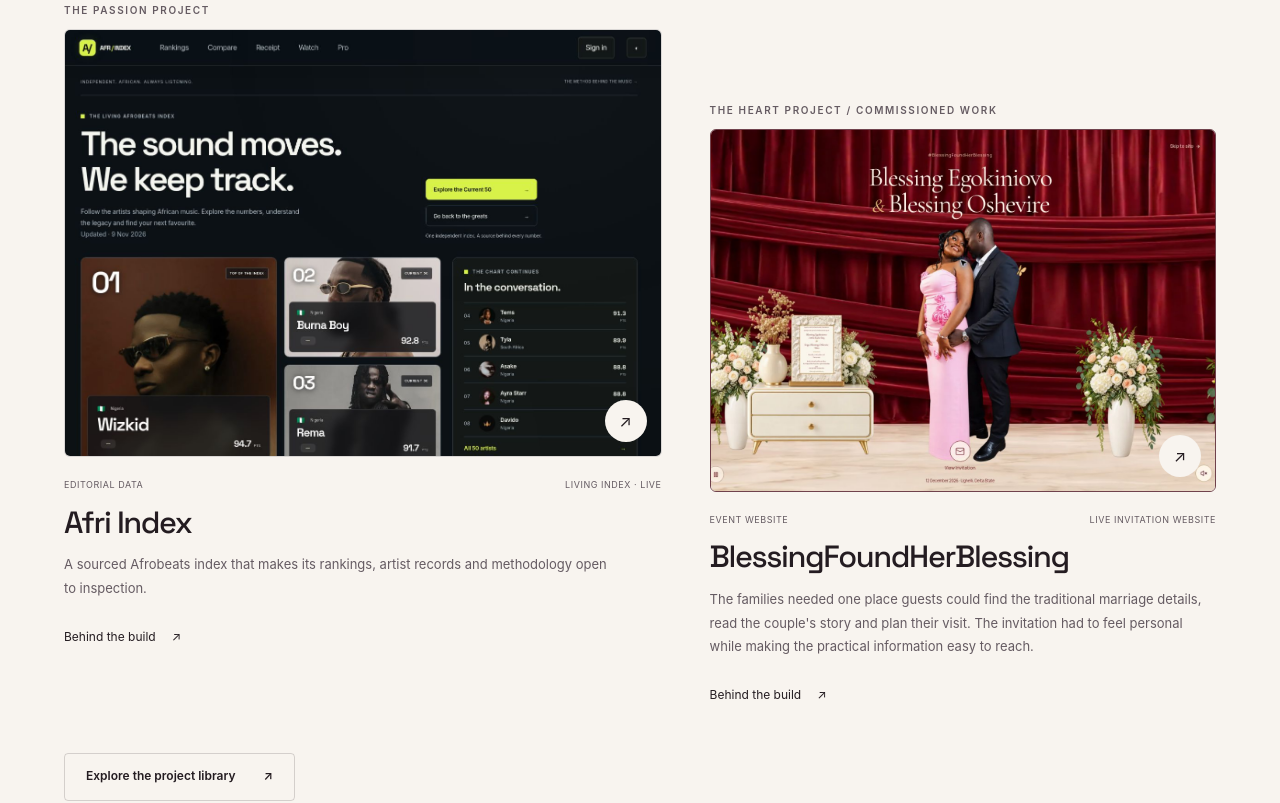
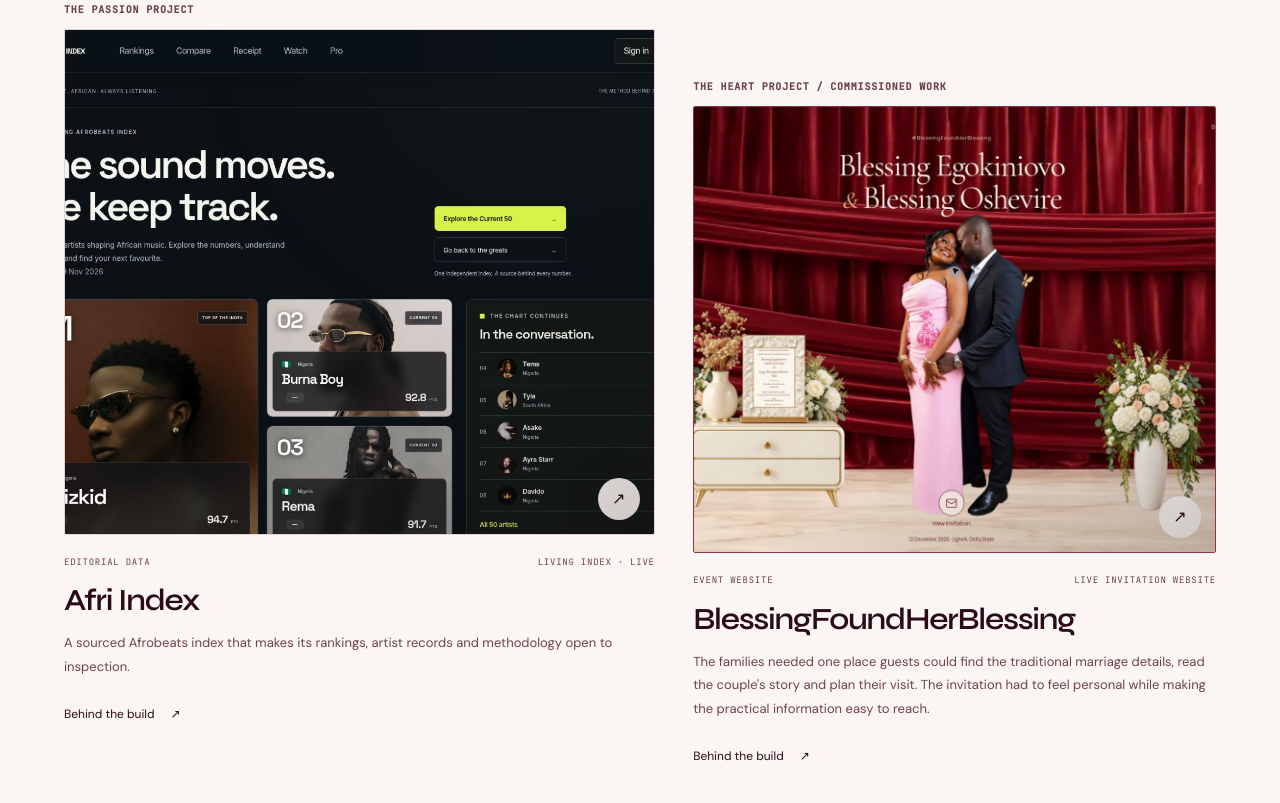
Before and after one commit to codeWithGojo/portfolio, a React (Vite) app: page / in a window 1280 px wide. Shown: the part 1180-1983 px from the top of the page. Built offline with nearby package versions, Linux system fonts and the light colour scheme.

Commit message:
style: restore burgundy editorial system, typography, magnetic UI and hobbies layouts

```diff
--- a/src/world.css
+++ b/src/world.css
@@ -4,34 +4,34 @@ body {
   color: var(--text);
 }
 :root {
-  --bg: #141315;
-  --bg-deep: #0c0c0d;
-  --panel: #211d21;
-  --text: #f8f2ee;
-  --muted: #bdb3b5;
-  --faint: #bdb3b5;
-  --line: #ffffff24;
-  --accent: #a8c6ff;
-  --accent-bright: #c5d9ff;
-  --on-accent: #131c2d;
-  --accent-wash: #a8c6ff12;
+  --bg: #0d090b;
+  --bg-deep: #090608;
+  --panel: #260d17;
+  --text: #f5efef;
+  --muted: #d4b6bd;
+  --faint: #b18b95;
+  --line: #d2a4af36;
+  --accent: #c4314d;
+  --accent-bright: #e25b77;
+  --on-accent: #fff9fa;
+  --accent-wash: #c4314d18;
   --gutter: clamp(20px, 5vw, 76px);
 }
 :root[data-theme="light"] {
-  --bg: #f8f4ef;
-  --bg-deep: #ede7e0;
-  --panel: #fffdfa;
-  --text: #241c21;
-  --muted: #655b62;
-  --faint: #655b62;
-  --line: #241c212b;
-  --accent: #284f88;
-  --accent-bright: #1e3f70;
-  --on-accent: #fff;
-  --accent-wash: #284f8810;
+  --bg: #fbf5f3;
+  --bg-deep: #f0e1e3;
+  --panel: #fffaf8;
+  --text: #2b0b17;
+  --muted: #6e434f;
+  --faint: #865b66;
+  --line: #5c11262c;
+  --accent: #871a33;
+  --accent-bright: #a8203f;
+  --on-accent: #ffffff;
+  --accent-wash: #871a3310;
 }
 body {
-  font-family: Inter, Arial, sans-serif;
+  font-family: "DM Sans", Arial, sans-serif;
   font-size: 16px;
   line-height: 1.75;
 }
@@ -39,9 +39,9 @@ h1,
 h2,
 h3,
 h4 {
-  font-family: "Space Grotesk", Arial, sans-serif;
-  font-weight: 500;
-  letter-spacing: -0.045em;
+  font-family: Syne, "Space Grotesk", Arial, sans-serif;
+  font-weight: 600;
+  letter-spacing: -0.04em;
 }
 h2 {
   font-size: clamp(32px, 4.4vw, 60px);
@@ -342,9 +342,9 @@ a {
 }
 .world-featured {
   display: grid;
-  grid-template-columns: 1.18fr 1fr;
-  gap: 48px;
-  margin-bottom: 36px;
+  grid-template-columns: 1.13fr 1fr;
+  gap: clamp(20px, 3vw, 42px);
+  margin-bottom: 42px;
 }
 .world-featured > div:nth-child(2) {
   padding-top: 100px;
@@ -363,10 +363,10 @@ a {
 .world-project-image img {
   display: block;
   width: 100%;
-  aspect-ratio: 1.4;
+  aspect-ratio: 1.45;
   object-fit: cover;
   object-position: top;
-  transition: transform 0.6s cubic-bezier(0.22, 1, 0.36, 1);
+  transition: transform 0.7s cubic-bezier(0.22, 1, 0.36, 1);
 }
 .world-project-image:hover img {
   transform: scale(1.035);
@@ -799,31 +799,6 @@ a {
   letter-spacing: -0.08em;
   margin-bottom: 24px;
 }
-.record-art {
-  aspect-ratio: 1;
-  background: repeating-radial-gradient(
-    circle at center,
-    #1c1920 0 2px,
-    #302b31 3px 4px
-  );
-  border-radius: 50%;
-  display: grid;
-  place-items: center;
-  box-shadow: inset 0 0 0 25px #ffffff04;
-  max-width: 460px;
-}
-.record-art span {
-  background: #b8b0a2;
-  color: #282124;
-  width: 42%;
-  height: 42%;
-  border-radius: 50%;
-  display: grid;
-  place-content: center;
-  text-align: center;
-  font: 500 clamp(20px, 3.5vw, 45px)/1 "Space Grotesk";
-  letter-spacing: -0.05em;
-}
 .music-lists {
   margin-top: 65px;
 }
@@ -1165,7 +1140,7 @@ a {
     gap: 35px;
   }
   .world-featured > div:nth-child(2) {
-    padding-top: 20px;
+    padding-top: 0;
   }
   .world-project-grid {
     gap: 42px 20px;
@@ -1232,10 +1207,6 @@ a {
   }
   .adele-feature {
     gap: 35px;
-  }
-  .record-art {
-    width: 85%;
-    margin-inline: auto;
   }
   .music-lists {
     margin-top: 40px;
@@ -1365,17 +1336,6 @@ a {
   --accent: #a71632;
   --on-accent: #ffffff;
 }
-.wm-ninja {
-  top: 84px;
-}
-.wm-ninja-art {
-  height: auto;
-}
-@media (max-width: 760px) {
-  .wm-ninja {
-    top: 74px;
-  }
-}
 .world-hero-grid > * {
   min-width: 0;
 }
@@ -1386,10 +1346,6 @@ a {
   .world-portrait {
     aspect-ratio: auto;
   }
-  .world-header nav .app-install {
-    grid-column: 1/-1;
-    justify-content: center;
-  }
 }
 .anime-card .character-type {
   width: calc(100% + 28px);
@@ -1397,20 +1353,10 @@ a {
   font-size: clamp(20px, 2vw, 30px);
   letter-spacing: -0.05em;
 }
-.anime-card:nth-child(2) .character-type {
-  background: #1e2b28;
-  color: #a9d7b9;
-}
-.anime-card:nth-child(3) .character-type {
-  background: #242336;
-  color: #c8c2e8;
-}
-.anime-card:nth-child(4) .character-type {
-  background: #33261e;
-}
-.anime-card:nth-child(5) .character-type {
-  background: #361b20;
-}
+.anime-card:nth-child(2) .character-type { background: #3a1726; color: #f0c0cd; }
+.anime-card:nth-child(3) .character-type { background: #381420; color: #e6a1b3; }
+.anime-card:nth-child(4) .character-type { background: #431f23; color: #f2c1a2; }
+.anime-card:nth-child(5) .character-type { background: #301014; color: #edaf9e; }
 .artist-links {
   display: flex;
   flex-wrap: wrap;
@@ -1431,3 +1377,75 @@ a {
 .artist-links a:hover {
   background: var(--panel);
 }
+
+
+/* Imegu World: intentionally editorial black / burgundy system. */
+body { background: var(--bg); color: var(--text); }
+.world-header { background: color-mix(in srgb, var(--bg) 94%, var(--panel)); backdrop-filter: blur(12px); }
+.world-label, .hero-caption, .project-meta, .record-meta small, .art-credit { font-family: "JetBrains Mono", monospace; letter-spacing: .085em; }
+.world-hero h1 { font-family: Syne, "Space Grotesk", sans-serif; font-size: clamp(70px, 9.2vw, 130px); font-weight: 700; }
+.world-section-head h2 { max-width: 740px; }
+.world-hero-grid { gap: clamp(26px, 4vw, 72px); }
+.world-portrait { border-radius: 2px; border: 1px solid var(--line); background: #260d17; }
+.world-portrait::after { background: linear-gradient(transparent 28%, #0d090bcb); }
+.world-project-image { border-radius: 2px; isolation: isolate; }
+.world-project-image::after { content: ""; position: absolute; inset: 0; pointer-events: none; background: linear-gradient(145deg, transparent 60%, #0d090b48); opacity: .7; transition: opacity .3s; }
+.world-project-image:hover::after { opacity: .25; }
+.world-featured .world-project-image img { aspect-ratio: 1.17; }
+.world-project-grid .world-project-image img { aspect-ratio: 1.6; }
+.world-featured > div:nth-child(2) { padding-top: clamp(0px, 6vw, 82px); }
+.heart-project .world-project-image { border-color: #8b3550; }
+.world-logo { display: inline-flex; align-items: center; gap: 0; }
+.world-header .world-logo .logo-reveal { display: inline-block; color: var(--text); clip-path: inset(0 100% 0 0); animation: imegu-type 900ms steps(5, end) 150ms forwards; }
+.world-logo .logo-prompt { color: var(--accent); font: 500 15px "JetBrains Mono", monospace; margin-right: 8px; }
+.world-logo .logo-cursor { color: var(--accent); font: 500 24px "JetBrains Mono", monospace; opacity: 0; animation: imegu-cursor 250ms steps(2, end) 6 120ms; }
+.world-logo:hover .logo-cursor { opacity: 1; animation: none; }
+@keyframes imegu-type { to { clip-path: inset(0 0 0 0); } }
+@keyframes imegu-cursor { 50% { opacity: 1; } }
+.world-button, .world-project-image, .world-text-link, .world-header nav a { translate: var(--magnet-x, 0px) var(--magnet-y, 0px); transition: translate 280ms cubic-bezier(.2,.75,.3,1), transform 250ms ease, background 250ms ease, color 250ms ease; }
+.world-button { border-radius: 2px; }
+.world-button:active, .world-project-image:active { scale: .98; }
+.world-text-link:hover > span[aria-hidden] { transform: translate(2px,-2px); }
+.world-text-link > span[aria-hidden] { transition: transform 250ms ease; }
+.hobbies-reflection { border-block: 1px solid var(--line); margin-top: 10px; padding-block: clamp(50px, 7vw, 110px); }
+.hobbies-reflection blockquote { color: var(--text); max-width: 980px; }
+.adele-artwork { position: relative; min-width: 0; padding: clamp(14px, 2vw, 26px); border: 1px solid #7c2e44; background: radial-gradient(circle at 75% 15%, #5c1126 0, #130b0f 65%); transform: rotate(-1.2deg); transition: transform 450ms cubic-bezier(.2,.75,.3,1); }
+.adele-artwork:hover { transform: rotate(0); }
+.adele-artwork iframe { display: block; width: 100%; height: 352px; border: 0; border-radius: 10px; }
+.art-credit { display: block; margin: 17px 0 0; font-size: 10px; color: #e6b6c4; }
+.adele-feature h2 { font-family: Syne, sans-serif; }
+.record-grid { display: grid; grid-template-columns: repeat(4, minmax(0, 1fr)); gap: clamp(14px, 2vw, 28px); margin-top: 65px; }
+.record-card { min-width: 0; }
+.record-embed { position: relative; overflow: hidden; border-radius: 4px; background: var(--panel); border: 1px solid var(--line); transition: border-color 250ms ease, transform 350ms ease; }
+.record-card:hover .record-embed { border-color: var(--accent); transform: translateY(-5px); }
+.record-embed iframe { display: block; width: 100%; height: 352px; border: 0; }
+.record-meta { display: flex; justify-content: space-between; align-items: start; gap: 10px; padding: 16px 2px; }
+.record-meta strong { display: block; font-family: Syne, sans-serif; font-size: 19px; line-height: 1.3; }
+.record-meta small { display: block; margin-top: 5px; font-size: 10px; color: var(--muted); }
+.record-meta a { display: grid; place-items: center; width: 38px; height: 38px; border-radius: 50%; border: 1px solid var(--line); }
+.record-meta a:hover { background: var(--accent); color: var(--on-accent); }
+.anime-card { background: var(--panel); border-radius: 2px; transition: transform 300ms ease, border-color 300ms ease; }
+.anime-card:hover { transform: translateY(-5px); border-color: var(--accent); }
+.anime-card[open] { border-color: var(--accent); }
+.anime-card .character-type { height: 186px; font-family: Syne, sans-serif; font-weight: 700; font-size: clamp(21px,2.3vw,38px); overflow: hidden; }
+.anime-card .world-text-link { color: var(--accent-bright); }
+.saka-feature { display: grid; grid-template-columns: minmax(0, .9fr) minmax(0, 1.1fr); gap: clamp(26px, 5vw, 88px); align-items: center; border-block: 1px solid var(--line); }
+.saka-mark { display: flex; align-items: center; justify-content: center; flex-direction: column; min-height: 460px; overflow: hidden; background: repeating-linear-gradient(110deg, #290a16 0 2px, #340d1c 2px 12px); border: 1px solid #6a1e33; color: #f9d4da; }
+.saka-mark span { font: 800 clamp(150px, 24vw, 340px)/.85 Syne, sans-serif; letter-spacing: -.15em; transform: translateX(-.07em); text-shadow: 10px 10px #871a33; }
+.saka-mark small { font: 500 11px "JetBrains Mono", monospace; letter-spacing: .15em; margin-top: 30px; }
+.saka-copy h2 { max-width: 620px; }
+.saka-copy p:not(.world-label) { max-width: 550px; font-size: 18px; line-height: 1.8; }
+.football-memories article:first-child { border-color: #c4314d; }
+.football-memories article:last-child { border-color: #69404a; }
+.football-memories article { background: color-mix(in srgb, var(--panel) 30%, transparent); padding: 30px; }
+.football-memories .match-score { font-family: Syne, sans-serif; }
+@view-transition { navigation: auto; }
+::view-transition-old(root) { animation: imegu-page-out 180ms ease-in both; }
+::view-transition-new(root) { animation: imegu-page-in 360ms cubic-bezier(.2,.75,.3,1) both; }
+@keyframes imegu-page-out { to { opacity: .45; filter: blur(3px); } }
+@keyframes imegu-page-in { from { opacity: .3; transform: translateY(12px); } to { opacity: 1; transform: none; } }
+@media (max-width: 1050px) { .record-grid { grid-template-columns: repeat(2, minmax(0, 1fr)); } }
+@media (max-width: 760px) { .world-featured > div:nth-child(2) { padding-top: 0; } .saka-feature { grid-template-columns: 1fr; } .saka-mark { min-height: 280px; } .saka-mark span { font-size: clamp(110px, 30vw, 190px); } .world-hero h1 { font-size: clamp(64px, 13vw, 108px); } }
+@media (max-width: 480px) { .world-hero h1 { font-size: clamp(56px, 16vw, 84px); } .record-grid { grid-template-columns: 1fr; } .record-embed iframe { height: 352px; } .adele-artwork { padding: 12px; transform: none; } .saka-mark { min-height: 235px; } .saka-copy p:not(.world-label) { font-size: 15px; } }
+@media (hover: none), (pointer: coarse) { .world-button, .world-project-image, .world-text-link, .world-header nav a { translate: none; } .anime-card:hover, .record-card:hover .record-embed, .adele-artwork:hover { transform: none; } }
+@media (prefers-reduced-motion: reduce) { .world-header .world-logo .logo-reveal { animation: none; clip-path: none; } .world-logo .logo-cursor { animation: none; opacity: 0; } .world-button, .world-project-image, .world-text-link, .world-header nav a { translate: none !important; } ::view-transition-old(root), ::view-transition-new(root) { animation: none !important; } }
```
